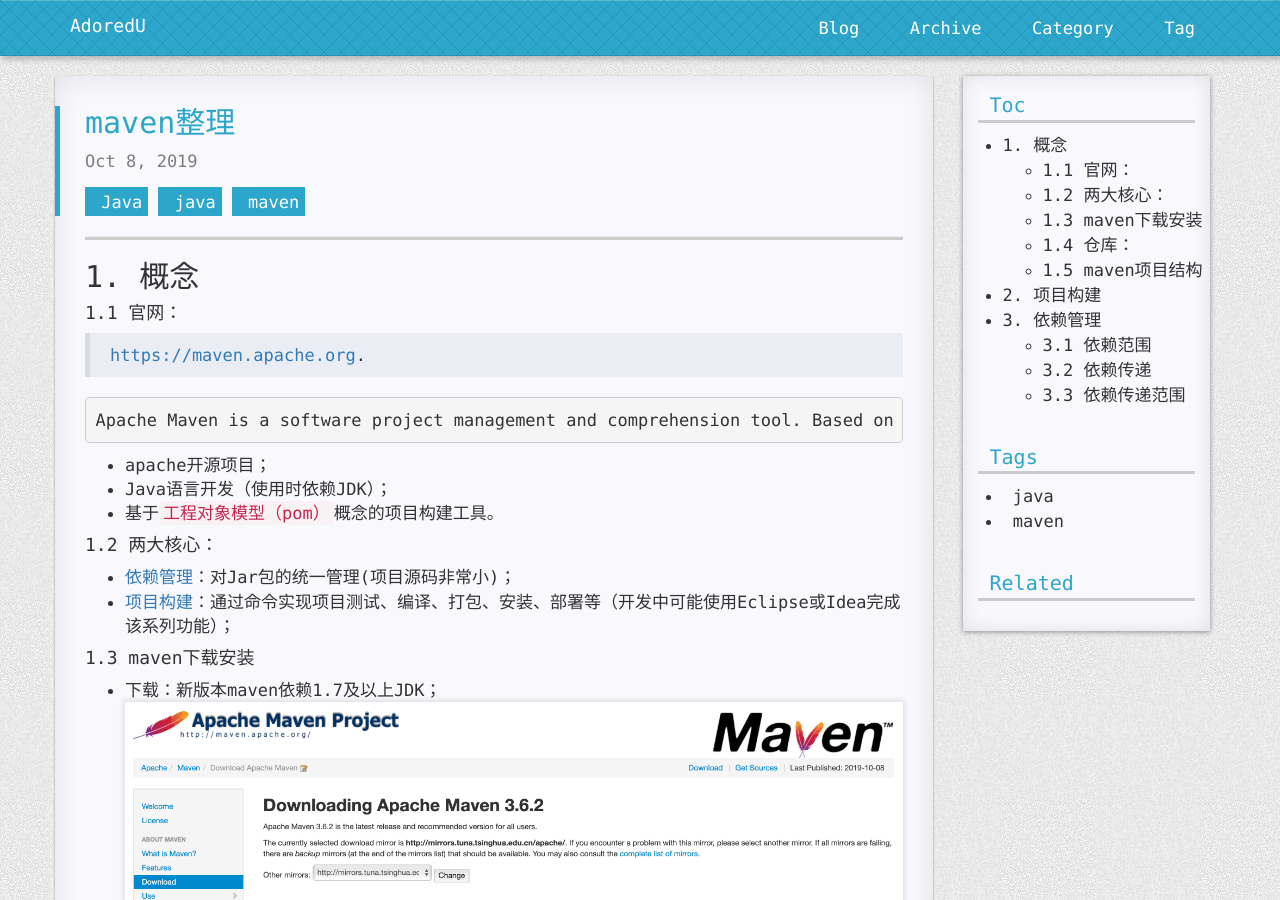
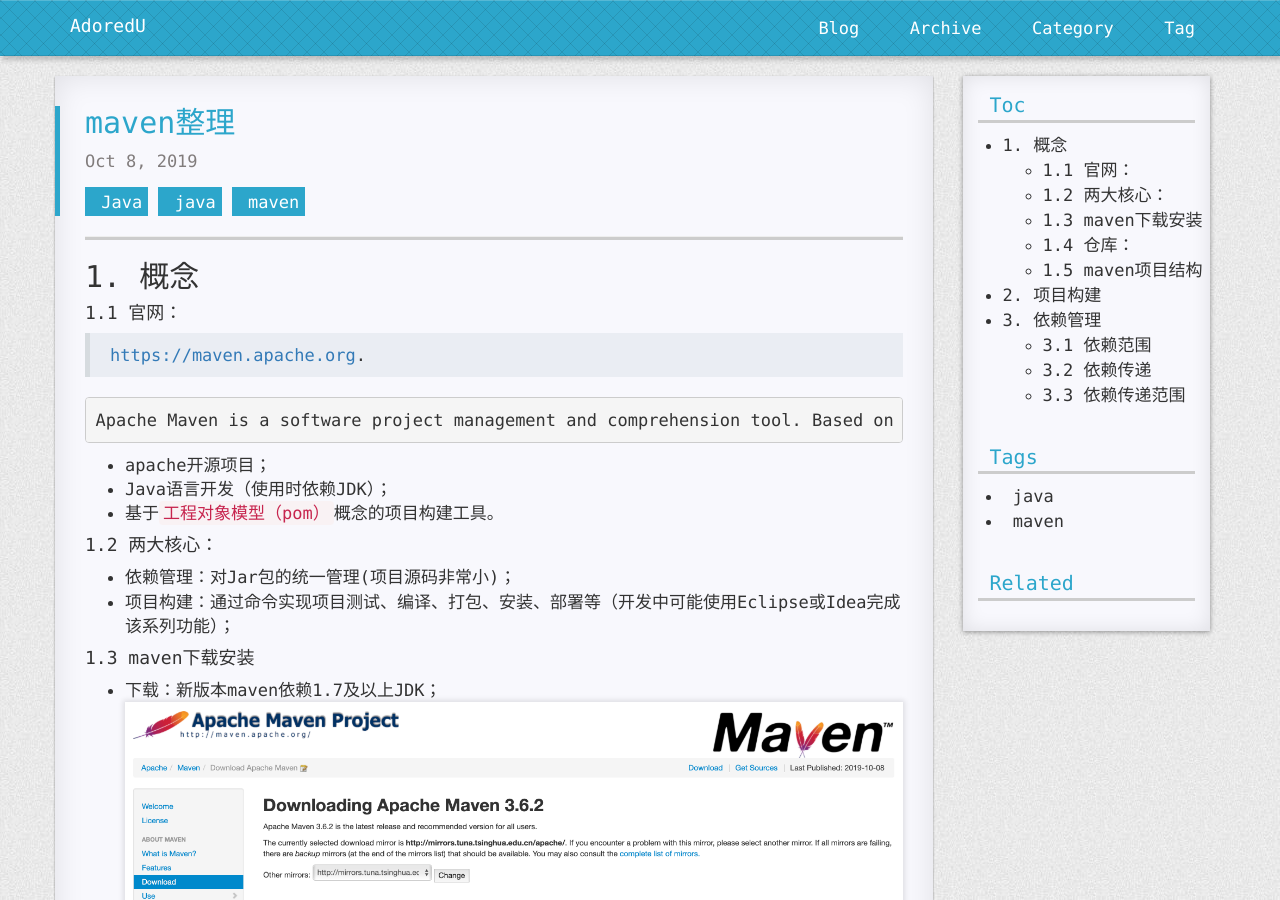
Before and after one commit to AdoredU/AdoredU.github.io, a Jekyll site: the page built from _posts/2019-10-8-maven.md, in a window 1280 px wide and 900 px high. Built offline with Jekyll 4.4.1, drawn with Linux system fonts in a browser that asks for light colours; nearby versions of some CDN libraries; comment, search, counter and statistics services are not loaded; a style sheet for code colours, icons or effects is not loaded; some of the changed lines change nothing that is shown; some of the changed text lies outside the part shown.

Commit message:
remove <a>.

````diff
--- a/_posts/2019-10-8-maven.md
+++ b/_posts/2019-10-8-maven.md
@@ -24,8 +24,8 @@ Apache Maven is a software project management and comprehension tool. Based on t
 
 #### 1.2 两大核心：
 
-- <a href='#dependency'>依赖管理</a>：对Jar包的统一管理(项目源码非常小)；
-- <a href='#build'>项目构建</a>：通过命令实现项目测试、编译、打包、安装、部署等（开发中可能使用Eclipse或Idea完成该系列功能）；
+- 依赖管理：对Jar包的统一管理(项目源码非常小)；
+- 项目构建：通过命令实现项目测试、编译、打包、安装、部署等（开发中可能使用Eclipse或Idea完成该系列功能）；
 
 #### 1.3 maven下载安装
 
@@ -102,7 +102,7 @@ Apache Maven is a software project management and comprehension tool. Based on t
 
   ![image-20191008183802843](https://adoredu.github.io/static/img/maven/maven-test-code.png)
 
-## 2. <span name='build'>项目构建</span>
+## 2. 项目构建
 
 > maven支持通过命令来构建项目。打开终端，在项目的pom.xml所在路径下执行。
 
@@ -173,7 +173,7 @@ Apache Maven is a software project management and comprehension tool. Based on t
    </build>
    ```
 
-## 3. <span name='dependency'>依赖管理</span>
+## 3. 依赖管理
 
 #### 3.1 依赖范围
 
@@ -341,3 +341,5 @@ Apache Maven is a software project management and comprehension tool. Based on t
 |    **test**     |   test   |    -     |   test   |  -   |
 
 说明：纵坐标为直接依赖（B对A的范围），横坐标为传递依赖（C对B的范围）。如B中C的范围为test时，若A直接依赖B，则并不会引入C。
+
+[^xr1]:
````
